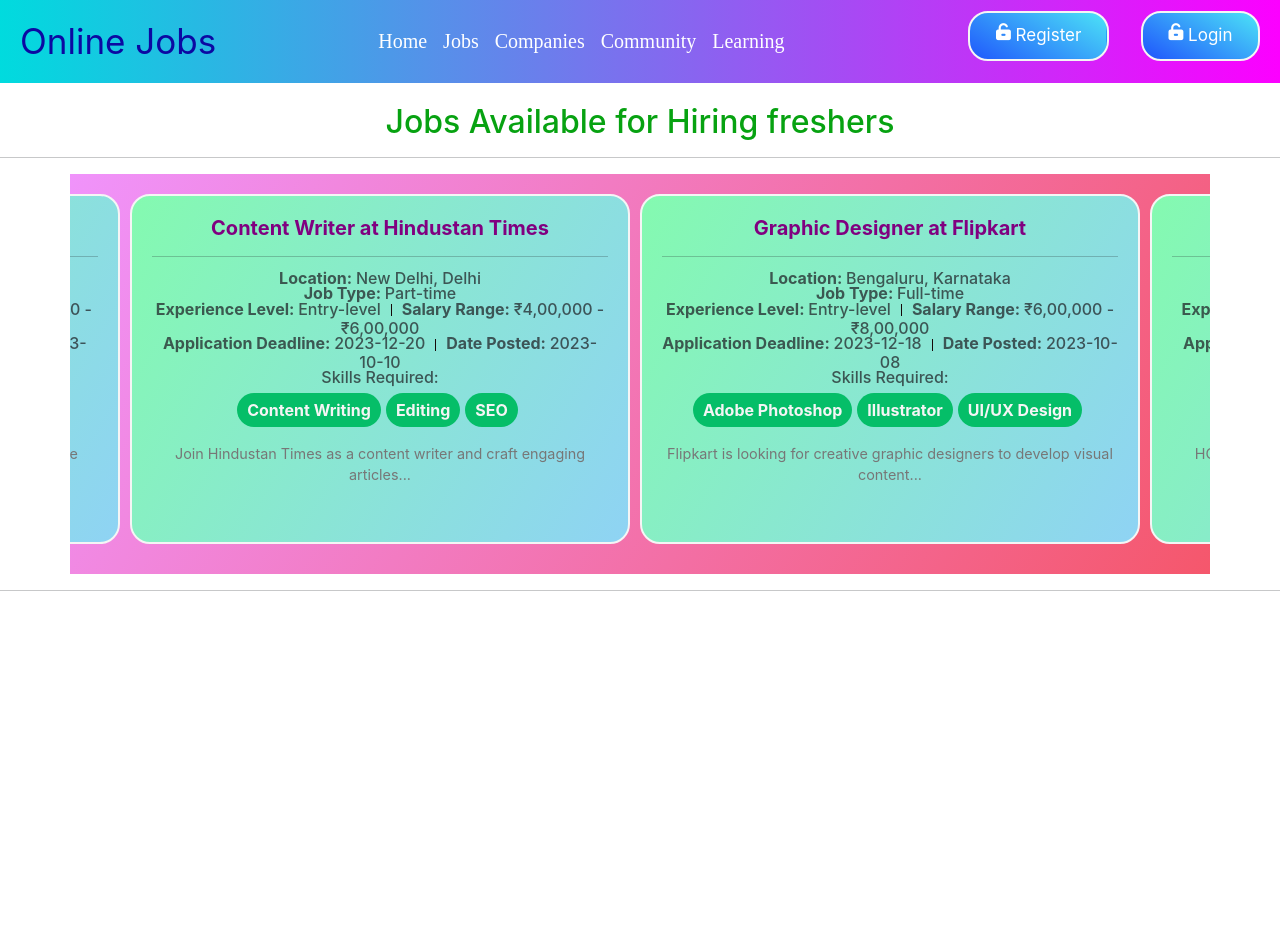
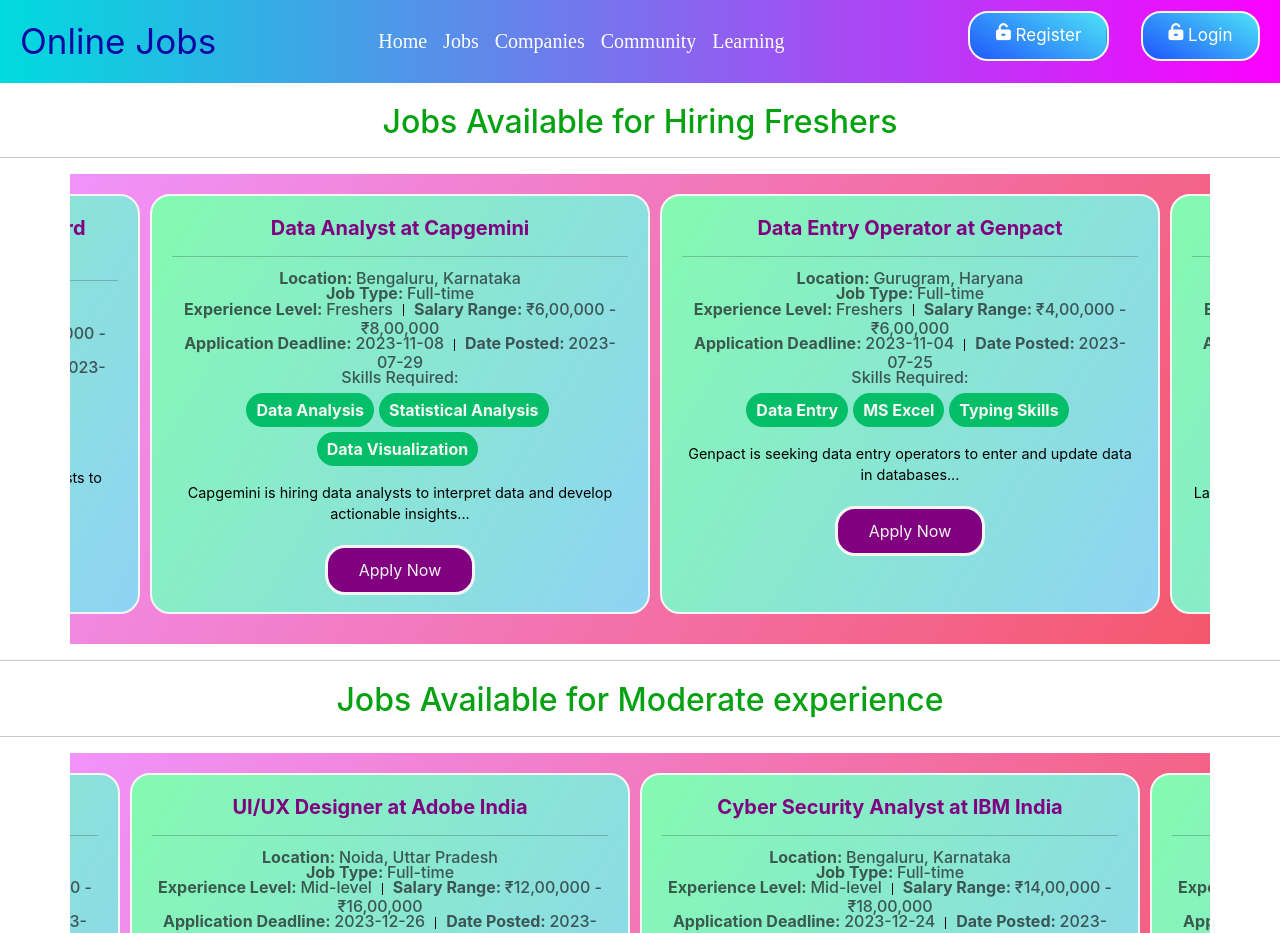
Before and after one commit to SachidanandaTripathy/SDP3-MERN, a React (Create React App) app in the folder client/: page /Jobs in a window 1280 px wide. Shown: the top 933 px of the page. Before the commit the page ends 800 px from the top, so only its background shows below. Built offline with nearby package versions, Linux system fonts and the light colour scheme.

Commit message:
few changes to job modules

```diff
--- a/client/src/Components/Jobs.jsx
+++ b/client/src/Components/Jobs.jsx
@@ -2,16 +2,15 @@
 import './Styles/Jobs.css';
 import jobsData from './Json/Jobs.json';
 
-function Jobs() {
+function Freshers() {
   const rowRef = useRef(null);
   const cardWidth = 500;
-
 
   useEffect(() => {
     const scroll = () => {
       if (rowRef.current) {
         const { scrollLeft, clientWidth } = rowRef.current;
-        rowRef.current.scrollLeft += cardWidth * 2;
+        rowRef.current.scrollLeft += cardWidth * 3;
 
         if (scrollLeft >= rowRef.current.scrollWidth - clientWidth) {
           rowRef.current.scrollLeft = 0;
@@ -24,20 +23,22 @@
     return () => clearInterval(interval);
   }, []);
 
+  const filteredJobsData = jobsData.filter(job => job.experienceLevel === "Freshers");
+
   return (
     <div className='Jobs'>
       <div>
-        <h2 style={{ textAlign: 'center' }}>Jobs Available for Hiring freshers</h2>
-        <hr/>
+        <h2 style={{ textAlign: 'center' }}>Jobs Available for Hiring Freshers</h2>
+        <hr />
       </div>
       <div className='container' style={{ overflowX: 'auto' }} ref={rowRef}>
 
-        {jobsData.map((job, index) => (
+        {filteredJobsData.map((job, index) => (
           <div className='row-card' key={index}>
             <div className="card">
               <div className="card-body">
                 <h5 className="card-title">{job.jobTitle} at {job.companyName}</h5>
-                <hr/>
+                <hr />
                 <h6 className="card-subtitle text-muted"><span>Location: </span>{job.location}</h6>
                 <h6 className="card-subtitle text-muted"><span>Job Type: </span>{job.jobType}</h6>
                 <h6 className="card-subtitle text-muted">
@@ -60,14 +61,174 @@
                   ))}
                 </div>
                 <p className="card-text mt-3">{job.jobDescription}</p>
+                <div style={{ display: 'flex', justifyContent: 'center', marginTop: '20px' }}>
+                  <button>Apply Now</button>
+                </div>
               </div>
+
             </div>
           </div>
         ))}
       </div>
-      <hr/>
+
+      <hr />
+    </div>
+  );
+}
+function Moderate_experience() {
+  const rowRef = useRef(null);
+  const cardWidth = 500;
+
+  useEffect(() => {
+    const scroll = () => {
+      if (rowRef.current) {
+        const { scrollLeft, clientWidth } = rowRef.current;
+        rowRef.current.scrollLeft += cardWidth * 2;
+
+        if (scrollLeft >= rowRef.current.scrollWidth - clientWidth) {
+          rowRef.current.scrollLeft = 0;
+        }
+      }
+    };
+
+    const interval = setInterval(scroll, 2000);
+
+    return () => clearInterval(interval);
+  }, []);
+
+  const filteredJobsData = jobsData.filter(job => job.experienceLevel === "Mid-level");
+
+  return (
+    <div className='Jobs'>
+      <div>
+        <h2 style={{ textAlign: 'center' }}>Jobs Available for Moderate experience</h2>
+        <hr />
+      </div>
+      <div className='container' style={{ overflowX: 'auto' }} ref={rowRef}>
+
+        {filteredJobsData.map((job, index) => (
+          <div className='row-card' key={index}>
+            <div className="card">
+              <div className="card-body">
+                <h5 className="card-title">{job.jobTitle} at {job.companyName}</h5>
+                <hr />
+                <h6 className="card-subtitle text-muted"><span>Location: </span>{job.location}</h6>
+                <h6 className="card-subtitle text-muted"><span>Job Type: </span>{job.jobType}</h6>
+                <h6 className="card-subtitle text-muted">
+                  <span>Experience Level: </span> {job.experienceLevel}
+                  <span className="vertical-line"></span>
+                  <span>Salary Range: </span> {job.salaryRange}
+                </h6>
+                <h6 className="card-subtitle text-muted">
+                  <span>Application Deadline: </span> {job.applicationDeadline}
+                  <span className="vertical-line"></span>
+                  <span>Date Posted: </span> {job.datePosted}
+                </h6>
+
+                <h6 className="card-subtitle text-muted">Skills Required:</h6>
+                <div>
+                  {job.skillsRequired.map((skill, skillIndex) => (
+                    <span key={skillIndex} className="skill-tag">
+                      {skill}
+                    </span>
+                  ))}
+                </div>
+                <p className="card-text mt-3">{job.jobDescription}</p>
+                <div style={{ display: 'flex', justifyContent: 'center', marginTop: '20px' }}>
+                  <button>Apply Now</button>
+                </div>
+              </div>
+
+            </div>
+          </div>
+        ))}
+      </div>
+
+      <hr />
+    </div>
+  );
+}
+function Senior() {
+  const rowRef = useRef(null);
+  const cardWidth = 500;
+
+  useEffect(() => {
+    const scroll = () => {
+      if (rowRef.current) {
+        const { scrollLeft, clientWidth } = rowRef.current;
+        rowRef.current.scrollLeft += cardWidth * 2;
+
+        if (scrollLeft >= rowRef.current.scrollWidth - clientWidth) {
+          rowRef.current.scrollLeft = 0;
+        }
+      }
+    };
+
+    const interval = setInterval(scroll, 2000);
+
+    return () => clearInterval(interval);
+  }, []);
+
+  const filteredJobsData = jobsData.filter(job => job.experienceLevel === "Senior");
+
+  return (
+    <div className='Jobs'>
+      <div>
+        <h2 style={{ textAlign: 'center' }}>Jobs Available for Senior</h2>
+        <hr />
+      </div>
+      <div className='container' style={{ overflowX: 'auto' }} ref={rowRef}>
+
+        {filteredJobsData.map((job, index) => (
+          <div className='row-card' key={index}>
+            <div className="card">
+              <div className="card-body">
+                <h5 className="card-title">{job.jobTitle} at {job.companyName}</h5>
+                <hr />
+                <h6 className="card-subtitle text-muted"><span>Location: </span>{job.location}</h6>
+                <h6 className="card-subtitle text-muted"><span>Job Type: </span>{job.jobType}</h6>
+                <h6 className="card-subtitle text-muted">
+                  <span>Experience Level: </span> {job.experienceLevel}
+                  <span className="vertical-line"></span>
+                  <span>Salary Range: </span> {job.salaryRange}
+                </h6>
+                <h6 className="card-subtitle text-muted">
+                  <span>Application Deadline: </span> {job.applicationDeadline}
+                  <span className="vertical-line"></span>
+                  <span>Date Posted: </span> {job.datePosted}
+                </h6>
+
+                <h6 className="card-subtitle text-muted">Skills Required:</h6>
+                <div>
+                  {job.skillsRequired.map((skill, skillIndex) => (
+                    <span key={skillIndex} className="skill-tag">
+                      {skill}
+                    </span>
+                  ))}
+                </div>
+                <p className="card-text mt-3">{job.jobDescription}</p>
+                <div style={{ display: 'flex', justifyContent: 'center', marginTop: '20px' }}>
+                  <button>Apply Now</button>
+                </div>
+              </div>
+
+            </div>
+          </div>
+        ))}
+      </div>
+
+      <hr />
     </div>
   );
 }
 
+function Jobs() {
+  return (
+    <div>
+      <Freshers />
+      <Moderate_experience />
+      <Senior/>
+    </div>
+  )
+}
 export default Jobs;
--- a/client/src/Components/Json/Jobs.json
+++ b/client/src/Components/Json/Jobs.json
@@ -75,7 +75,7 @@
             "Editing",
             "SEO"
         ],
-        "experienceLevel": "Entry-level",
+        "experienceLevel": "Freshers",
         "salaryRange": "₹4,00,000 - ₹6,00,000",
         "applicationDeadline": "2023-12-20",
         "datePosted": "2023-10-10"
@@ -91,7 +91,7 @@
             "Illustrator",
             "UI/UX Design"
         ],
-        "experienceLevel": "Entry-level",
+        "experienceLevel": "Freshers",
         "salaryRange": "₹6,00,000 - ₹8,00,000",
         "applicationDeadline": "2023-12-18",
         "datePosted": "2023-10-08"
@@ -156,7 +156,7 @@
             "Testing",
             "Automation Testing"
         ],
-        "experienceLevel": "Entry-level",
+        "experienceLevel": "Freshers",
         "salaryRange": "₹6,00,000 - ₹8,00,000",
         "applicationDeadline": "2023-12-21",
         "datePosted": "2023-09-25"
@@ -285,7 +285,7 @@
             "Customer Acquisition",
             "Financial Products"
         ],
-        "experienceLevel": "Entry-level",
+        "experienceLevel": "Freshers",
         "salaryRange": "₹5,00,000 - ₹7,00,000",
         "applicationDeadline": "2023-12-12",
         "datePosted": "2023-09-05"
@@ -365,7 +365,7 @@
             "Recruitment",
             "Employee Engagement"
         ],
-        "experienceLevel": "Entry-level",
+        "experienceLevel": "Freshers",
         "salaryRange": "₹6,00,000 - ₹8,00,000",
         "applicationDeadline": "2023-12-02",
         "datePosted": "2023-08-25"
@@ -381,7 +381,7 @@
             "Troubleshooting",
             "Help Desk"
         ],
-        "experienceLevel": "Entry-level",
+        "experienceLevel": "Freshers",
         "salaryRange": "₹5,00,000 - ₹7,00,000",
         "applicationDeadline": "2023-11-30",
         "datePosted": "2023-08-23"
@@ -559,7 +559,7 @@
             "Statistical Analysis",
             "Data Visualization"
         ],
-        "experienceLevel": "Entry-level",
+        "experienceLevel": "Freshers",
         "salaryRange": "₹6,00,000 - ₹8,00,000",
         "applicationDeadline": "2023-11-08",
         "datePosted": "2023-07-29"
@@ -591,7 +591,7 @@
             "MS Excel",
             "Typing Skills"
         ],
-        "experienceLevel": "Entry-level",
+        "experienceLevel": "Freshers",
         "salaryRange": "₹4,00,000 - ₹6,00,000",
         "applicationDeadline": "2023-11-04",
         "datePosted": "2023-07-25"
@@ -655,7 +655,7 @@
             "AutoCAD",
             "Manufacturing Processes"
         ],
-        "experienceLevel": "Entry-level",
+        "experienceLevel": "Freshers",
         "salaryRange": "₹6,00,000 - ₹8,00,000",
         "applicationDeadline": "2023-10-28",
         "datePosted": "2023-07-17"
@@ -703,7 +703,7 @@
             "PLC Programming",
             "Circuit Design"
         ],
-        "experienceLevel": "Entry-level",
+        "experienceLevel": "Freshers",
         "salaryRange": "₹6,00,000 - ₹8,00,000",
         "applicationDeadline": "2023-10-22",
         "datePosted": "2023-07-11"
@@ -719,7 +719,7 @@
             "Supply Chain Coordination",
             "International Shipping"
         ],
-        "experienceLevel": "Entry-level",
+        "experienceLevel": "Freshers",
         "salaryRange": "₹5,00,000 - ₹7,00,000",
         "applicationDeadline": "2023-10-20",
         "datePosted": "2023-07-09"
@@ -751,7 +751,7 @@
             "Patient Care",
             "Emergency Medicine"
         ],
-        "experienceLevel": "Entry-level",
+        "experienceLevel": "Freshers",
         "salaryRange": "₹8,00,000 - ₹10,00,000",
         "applicationDeadline": "2023-10-16",
         "datePosted": "2023-07-05"
@@ -831,7 +831,7 @@
             "Investment Management",
             "Wealth Management"
         ],
-        "experienceLevel": "Entry-level",
+        "experienceLevel": "Freshers",
         "salaryRange": "₹6,00,000 - ₹9,00,000",
         "applicationDeadline": "2023-12-20",
         "datePosted": "2023-10-10"
@@ -911,7 +911,7 @@
             "Social Welfare",
             "Advocacy"
         ],
-        "experienceLevel": "Entry-level",
+        "experienceLevel": "Freshers",
         "salaryRange": "₹4,00,000 - ₹6,00,000",
         "applicationDeadline": "2023-12-21",
         "datePosted": "2023-09-25"
@@ -1007,7 +1007,7 @@
             "SEO",
             "Copywriting"
         ],
-        "experienceLevel": "Entry-level",
+        "experienceLevel": "Freshers",
         "salaryRange": "₹6,00,000 - ₹8,00,000",
         "applicationDeadline": "2023-12-15",
         "datePosted": "2023-09-10"
@@ -1103,7 +1103,7 @@
             "Customer Relationship Management",
             "Financial Products"
         ],
-        "experienceLevel": "Entry-level",
+        "experienceLevel": "Freshers",
         "salaryRange": "₹8,00,000 - ₹10,00,000",
         "applicationDeadline": "2023-12-02",
         "datePosted": "2023-08-25"
@@ -1167,7 +1167,7 @@
             "CAD",
             "Manufacturing Processes"
         ],
-        "experienceLevel": "Entry-level",
+        "experienceLevel": "Freshers",
         "salaryRange": "₹10,00,000 - ₹12,00,000",
         "applicationDeadline": "2023-11-24",
         "datePosted": "2023-08-16"
--- a/client/src/Components/Styles/Jobs.css
+++ b/client/src/Components/Styles/Jobs.css
@@ -30,7 +30,7 @@
     border: 2px solid whitesmoke;
     border-radius: 20px;
     width: 500px;
-    height: 350px;
+    height: 420px;
     background-image: linear-gradient(120deg, #84fab0 0%, #8fd3f4 100%);
   }
   .Jobs span{
@@ -66,14 +66,22 @@
   }
 
   .Jobs .card-text {
-    color: #777;
+    color:black;
     font-size: 0.9rem;
     margin-top: 10px;
+  }
+  .Jobs button{
+    width:150px;
+    height:50px;
+    border: 3px solid whitesmoke;
+    border-radius: 20px;
+    background-color: purple;
+    color: whitesmoke;
   }
 
   @media (max-width: 768px) {
     .Jobs .card {
       width: 370px;
-      height: 370px;
+      height: 470px;
     }
   }
```
